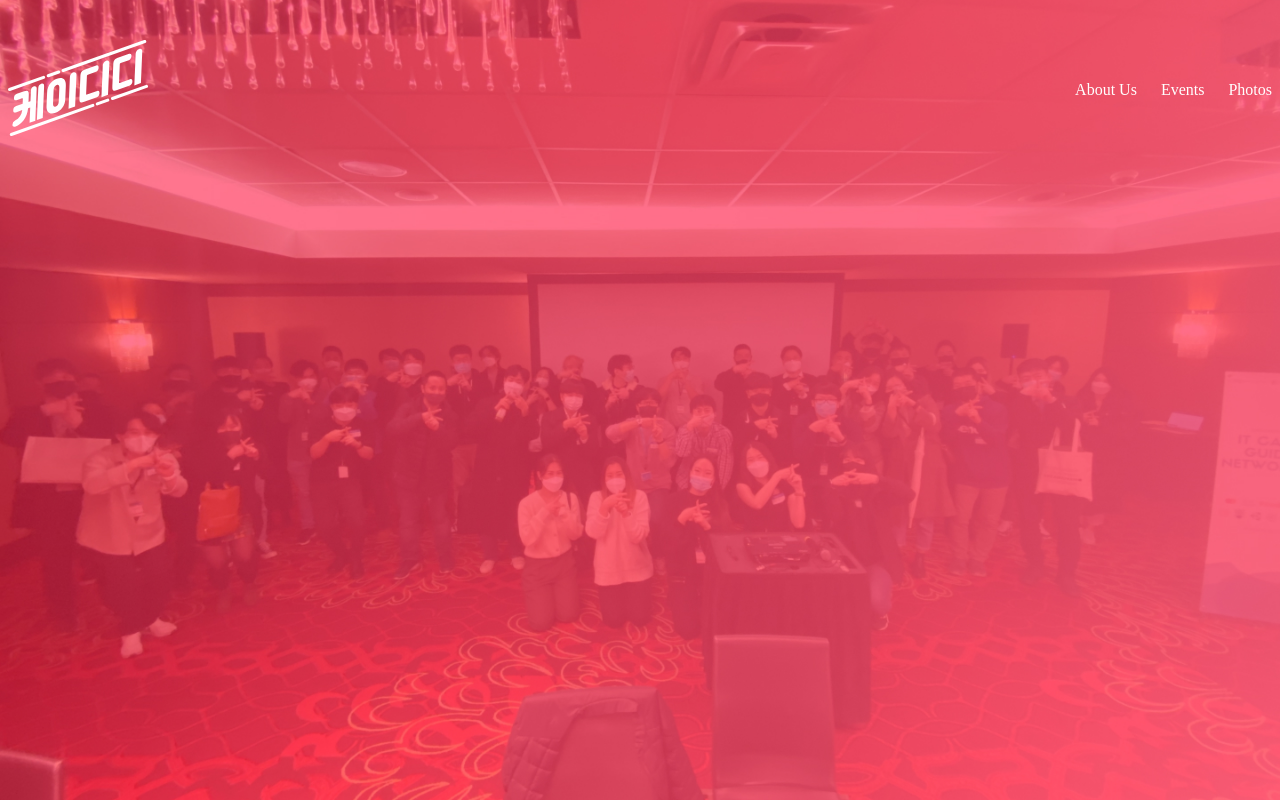
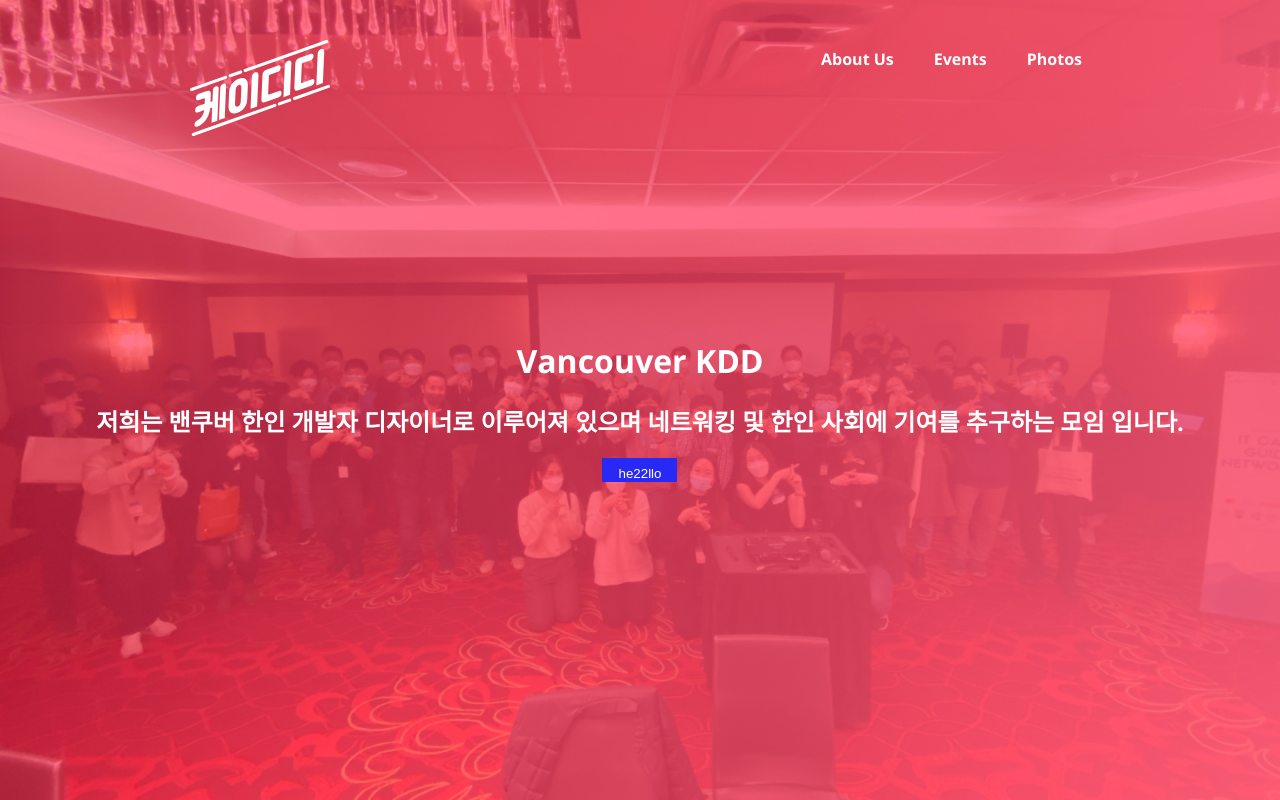
Before and after one commit to anhyesun/kdd-website-svelte, a SvelteKit app: page / in a window 1280 px wide. Built offline with nearby package versions, Linux system fonts and the light colour scheme.

Commit message:
add _mixins.sass add Open Sans update styles.sass

```diff
--- a/src/app.html
+++ b/src/app.html
@@ -1,12 +1,20 @@
 <!DOCTYPE html>
 <html lang="en">
+
 <head>
   <meta charset="utf-8" />
   <link rel="icon" href="%sveltekit.assets%/favicon.png" />
   <meta name="viewport" content="width=device-width" />
+  <link rel="preconnect" href="https://fonts.googleapis.com">
+  <link rel="preconnect" href="https://fonts.gstatic.com" crossorigin>
+  <link
+    href="https://fonts.googleapis.com/css2?family=Open+Sans:ital,wght@0,300;0,400;0,500;0,600;0,700;0,800;1,300;1,400;1,500;1,600;1,700&display=swap"
+    rel="stylesheet">
   %sveltekit.head%
 </head>
+
 <body data-sveltekit-preload-data="hover">
   <div style="display: contents">%sveltekit.body%</div>
 </body>
+
 </html>
--- /dev/null
+++ b/src/lib/_mixins.sass
@@ -0,0 +1,7 @@
+@use "sass:map"
+@mixin zIndex($key)
+  z-index: map.get((mobileStepper:1000,fab:1050,speedDial:1050,appBar:1100,drawer:1200,modal:1300,snackbar:1400,tooltip:1500), $key)
+
+$baseSize: 4px
+@function size($num)
+  @return $num*$baseSize
--- /dev/null
+++ b/src/lib/components/PrimaryButton.svelte
@@ -0,0 +1,19 @@
+<script lang="ts">
+  export let name: string
+</script>
+
+<button>
+  {name}
+</button>
+
+<style lang="sass">
+  @import '$lib/_mixins.sass'
+
+  button
+    padding-top: size(2)
+    padding-left: size(4)
+    padding-right: size(4)
+    background-color: var(--primary)
+    color: var(--primaryContrast)
+    border: none
+</style>
--- a/src/routes/+layout.svelte
+++ b/src/routes/+layout.svelte
@@ -1,5 +1,5 @@
-<script>
-  import './styles.scss'
+<script lang="ts">
+  import './styles.sass'
   import kddLogo1 from '$lib/images/logo_kr_white_horizontal.svg'
   import kddLogo2 from '$lib/images/logo_kr_color_horizontal.png'
   import {page} from '$app/stores'
@@ -16,33 +16,33 @@
 </nav>
 <slot />
 
-<style lang="scss">
-  .links {
-    display: flex;
-    gap: 24px;
-  }
-  nav {
-    display: flex;
-    justify-content: space-between;
-    align-items: center;
-    padding: 8px;
-    padding-top: 40px;
-    z-index: 1200;
-    position: relative;
-    a {
-      color: black;
-      text-decoration: none;
-    }
-    img {
-      width: 140px;
-    }
-  }
-  .isHome {
-    position: absolute;
-    left: 0;
-    right: 0;
-    a {
-      color: white;
-    }
-  }
+<style lang="sass">
+  @import '$lib/_mixins.sass'
+
+  nav
+    display: flex
+    justify-content: space-between
+    margin: auto
+    padding: 8px
+    padding-top: 40px
+    @include zIndex(appBar)
+    max-width: 900px
+    position: relative
+    a
+      color: black
+      text-decoration: none
+    img
+      width: 140px
+  .isHome
+    position: absolute
+    left: 0
+    right: 0
+    a
+      color: white
+  .links
+    display: flex
+    gap: 24px
+    a
+      font-weight: 700
+      padding: 8px
 </style>
--- a/src/routes/+page.svelte
+++ b/src/routes/+page.svelte
@@ -1,21 +1,32 @@
-<script>
+<script lang="ts">
   import bg from '$lib/images/hero-bg.jpg'
   const style = `background: url(${bg}) center center / cover no-repeat;`
+  import PrimaryButton from '$lib/components/PrimaryButton.svelte'
 </script>
 
-<!-- <img class="hero" src={bg} alt="hero background" /> -->
-<div class="hero" {style} />
+<div class="hero" {style}>
+  <div class="content">
+    <h1>Vancouver KDD</h1>
+    <h2>
+      저희는 밴쿠버 한인 개발자 디자이너로 이루어져 있으며 네트워킹 및 한인 사회에 기여를 추구하는
+      모임 입니다.
+    </h2>
+    <div>
+      <PrimaryButton name="he22llo" />
+    </div>
+  </div>
+</div>
 
-<!-- <p>Visit <a href="https://kit.svelte.dev">kit.svelte.dev</a> to read the documentation</p> -->
-<style>
-  .hero {
-    /* background: url($lib/images/hero-bg.jpg) center center / cover no-repeat; */
-    height: 100vh;
-    width: auto;
-    margin: auto;
-    /* width: 100vw; */
-  }
-  /* h1 {
-    color: var(--heading);
-  } */
+<style lang="sass">
+  .hero
+    height: 100vh
+    width: auto
+    margin: auto
+    display: flex
+    align-items: center
+    justify-content: center
+    color: white
+    .content
+      text-align: center
+
 </style>
--- /dev/null
+++ b/src/routes/styles.sass
@@ -0,0 +1,13 @@
+:root
+  --primary: hsl(240, 91%, 56%)
+  --primaryContrast: white
+  --secondary: hsl(343, 91%, 56%)
+  --secondaryContrast: white
+
+body
+  min-height: 100vh
+  margin: 0
+  width: 100vw
+  background-attachment: fixed
+  background-color: #eee
+  font-family: 'Open Sans', sans-serif
--- a/src/routes/styles.scss
+++ /dev/null
@@ -1,106 +0,0 @@
-/* :root {
-  --font-body: Arial, -apple-system, BlinkMacSystemFont, 'Segoe UI', Roboto, Oxygen, Ubuntu,
-    Cantarell, 'Open Sans', 'Helvetica Neue', sans-serif;
-  --font-mono: 'Fira Mono', monospace;
-  --color-bg-0: rgb(202, 216, 228);
-  --color-bg-1: hsl(209, 36%, 86%);
-  --color-bg-2: hsl(224, 44%, 95%);
-  --color-theme-1: #ff3e00;
-  --color-theme-2: #4075a6;
-  --color-text: rgba(0, 0, 0, 0.7);
-  --column-width: 42rem;
-  --column-margin-top: 4rem;
-  font-family: var(--font-body);
-  color: var(--color-text);
-} */
-
-body {
-  min-height: 100vh;
-  margin: 0;
-  width: 100vw;
-  background-attachment: fixed;
-  background-color: #eee;
-  /* background-size: 100vw 100vh;
-  background-image: radial-gradient(
-      50% 50% at 50% 50%,
-      rgba(255, 255, 255, 0.75) 0%,
-      rgba(255, 255, 255, 0) 100%
-    ),
-    linear-gradient(180deg, var(--color-bg-0) 0%, var(--color-bg-1) 15%, var(--color-bg-2) 50%); */
-}
-/*
-h1,
-h2,
-p {
-  font-weight: 400;
-}
-
-p {
-  line-height: 1.5;
-}
-
-a {
-  color: var(--color-theme-1);
-  text-decoration: none;
-}
-
-a:hover {
-  text-decoration: underline;
-}
-
-h1 {
-  font-size: 2rem;
-  text-align: center;
-}
-
-h2 {
-  font-size: 1rem;
-}
-
-pre {
-  font-size: 16px;
-  font-family: var(--font-mono);
-  background-color: rgba(255, 255, 255, 0.45);
-  border-radius: 3px;
-  box-shadow: 2px 2px 6px rgb(255 255 255 / 25%);
-  padding: 0.5em;
-  overflow-x: auto;
-  color: var(--color-text);
-}
-
-.text-column {
-  display: flex;
-  max-width: 48rem;
-  flex: 0.6;
-  flex-direction: column;
-  justify-content: center;
-  margin: 0 auto;
-}
-
-input,
-button {
-  font-size: inherit;
-  font-family: inherit;
-}
-
-button:focus:not(:focus-visible) {
-  outline: none;
-}
-
-@media (min-width: 720px) {
-  h1 {
-    font-size: 2.4rem;
-  }
-}
-
-.visually-hidden {
-  border: 0;
-  clip: rect(0 0 0 0);
-  height: auto;
-  margin: 0;
-  overflow: hidden;
-  padding: 0;
-  position: absolute;
-  width: 1px;
-  white-space: nowrap;
-} */
```
Also changed, not shown: package.json (+5 -5 lines), src/app.d.ts (+4 -4 lines), 1 other file (tests, documents, lock files or other folders). Lines whose indentation alone changed are shown as unchanged.
